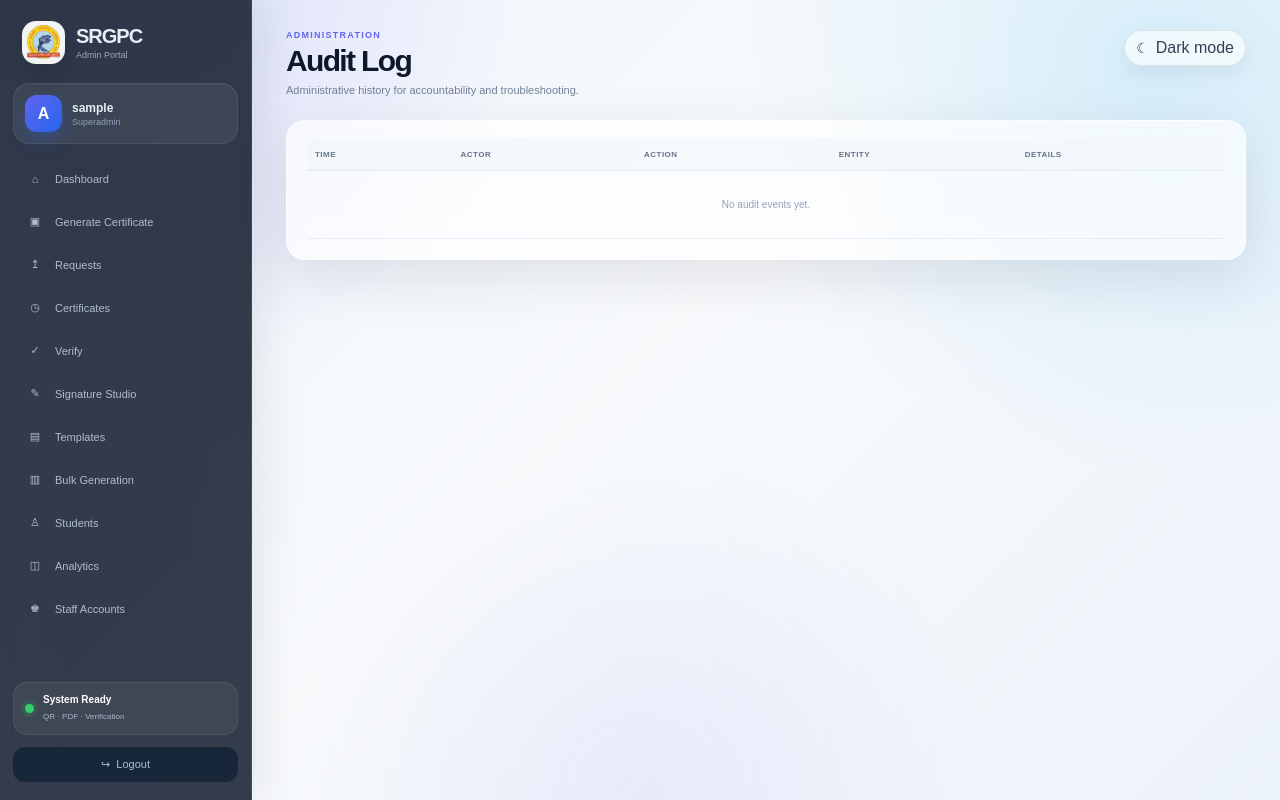
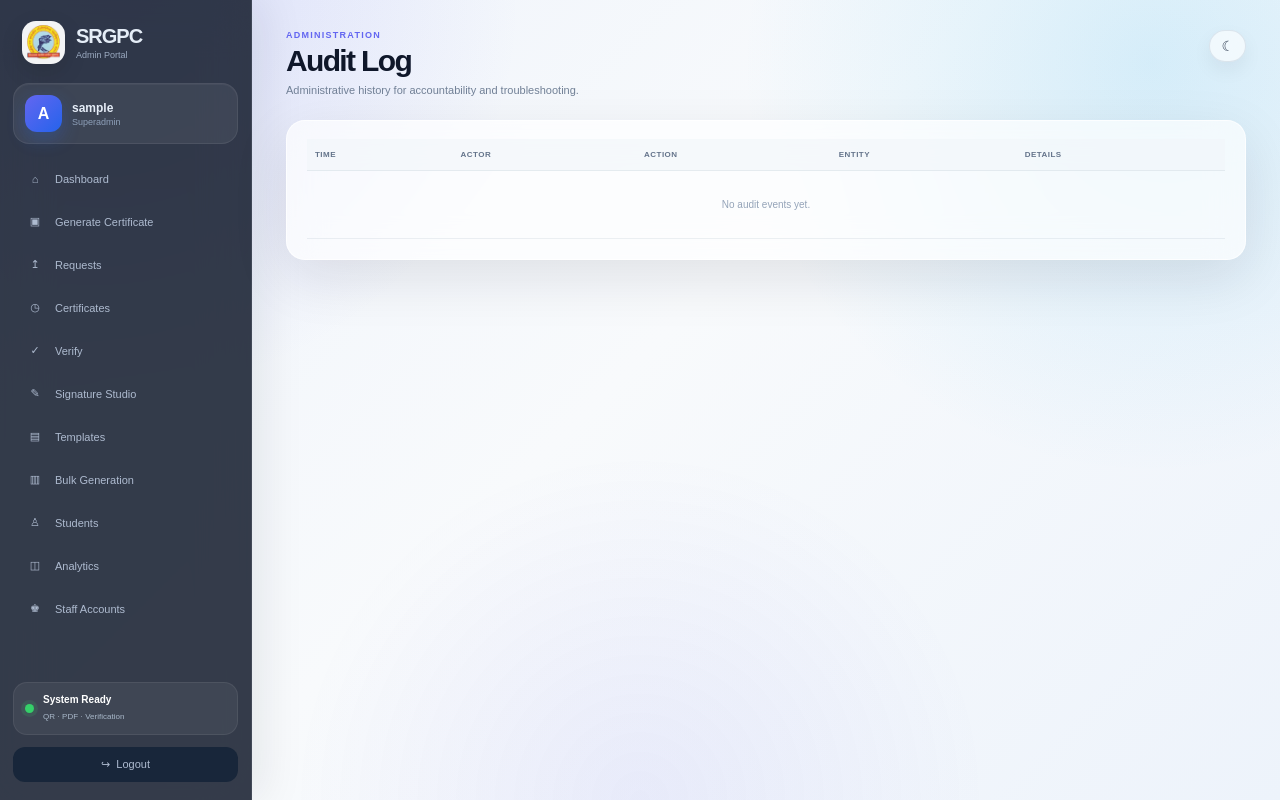
Before and after one commit to shazzxz/SRGPC-Certificate-System, a Flask app: page /admin/audit in a window 1280 px wide. Run offline with Flask 3, Linux system fonts and the light colour scheme; the visitor is signed in with stand-in values (Sample User, id 1); data comes from the database, SQL or seed files in the repository; data that the repository does not hold is empty.

Commit message:
Refine compact theme toggle placement

```diff
--- a/templates/base.html
+++ b/templates/base.html
@@ -19,7 +19,7 @@
 </nav>{% else %}<nav class="nav-stack"><a class="nav-item {% if active=='dashboard' %}active{% endif %}" href="{{ url_for('student_dashboard') }}"><span>⌂</span> Dashboard</a><a class="nav-item {% if active=='request' %}active{% endif %}" href="{{ url_for('student_request_page') }}"><span>↥</span> Request Certificate</a><a class="nav-item {% if active=='certificates' %}active{% endif %}" href="{{ url_for('student_certificates') }}"><span>◷</span> My Certificates</a><a class="nav-item {% if active=='profile' %}active{% endif %}" href="{{ url_for('student_profile') }}"><span>♙</span> My Profile</a></nav>{% endif %}
 <div class="sidebar-bottom"><div class="system-card"><span class="status-dot"></span><div><b>System Ready</b><small>QR · PDF · Verification</small></div></div><a class="logout" href="{{ url_for('logout') }}">↪ &nbsp;Logout</a></div>
 </aside>
-<main class="main"><header class="topbar"><button class="theme-toggle" id="themeToggle" type="button" aria-label="Toggle dark mode"><span class="theme-icon">☾</span><span class="theme-label">Dark mode</span></button><div><div class="eyebrow">{% block eyebrow %}{% if session.get('role')=='admin' %}Administration{% else %}Student Area{% endif %}{% endblock %}</div><h1>{% block heading %}SRGPC Portal{% endblock %}</h1><p>{% block subheading %}Manage certificates and student requests.{% endblock %}</p></div>{% block topaction %}{% endblock %}</header>
+<main class="main"><header class="topbar"><div><div class="eyebrow">{% block eyebrow %}{% if session.get('role')=='admin' %}Administration{% else %}Student Area{% endif %}{% endblock %}</div><h1>{% block heading %}SRGPC Portal{% endblock %}</h1><p>{% block subheading %}Manage certificates and student requests.{% endblock %}</p></div><div class="topbar-actions"><button class="theme-toggle" id="themeToggle" type="button" aria-label="Switch to dark mode" title="Switch theme"><span class="theme-icon">☾</span></button>{% block topaction %}{% endblock %}</div></header>
 {% with messages=get_flashed_messages(with_categories=true) %}{% for category,message in messages %}<div class="flash page-flash {{ category }}">{{ message }}</div>{% endfor %}{% endwith %}
 {% block content %}{% endblock %}
 </main></div><script src="{{ url_for('static', filename='app.js', v='6') }}"></script>{% block scripts %}{% endblock %}</body></html>
```
